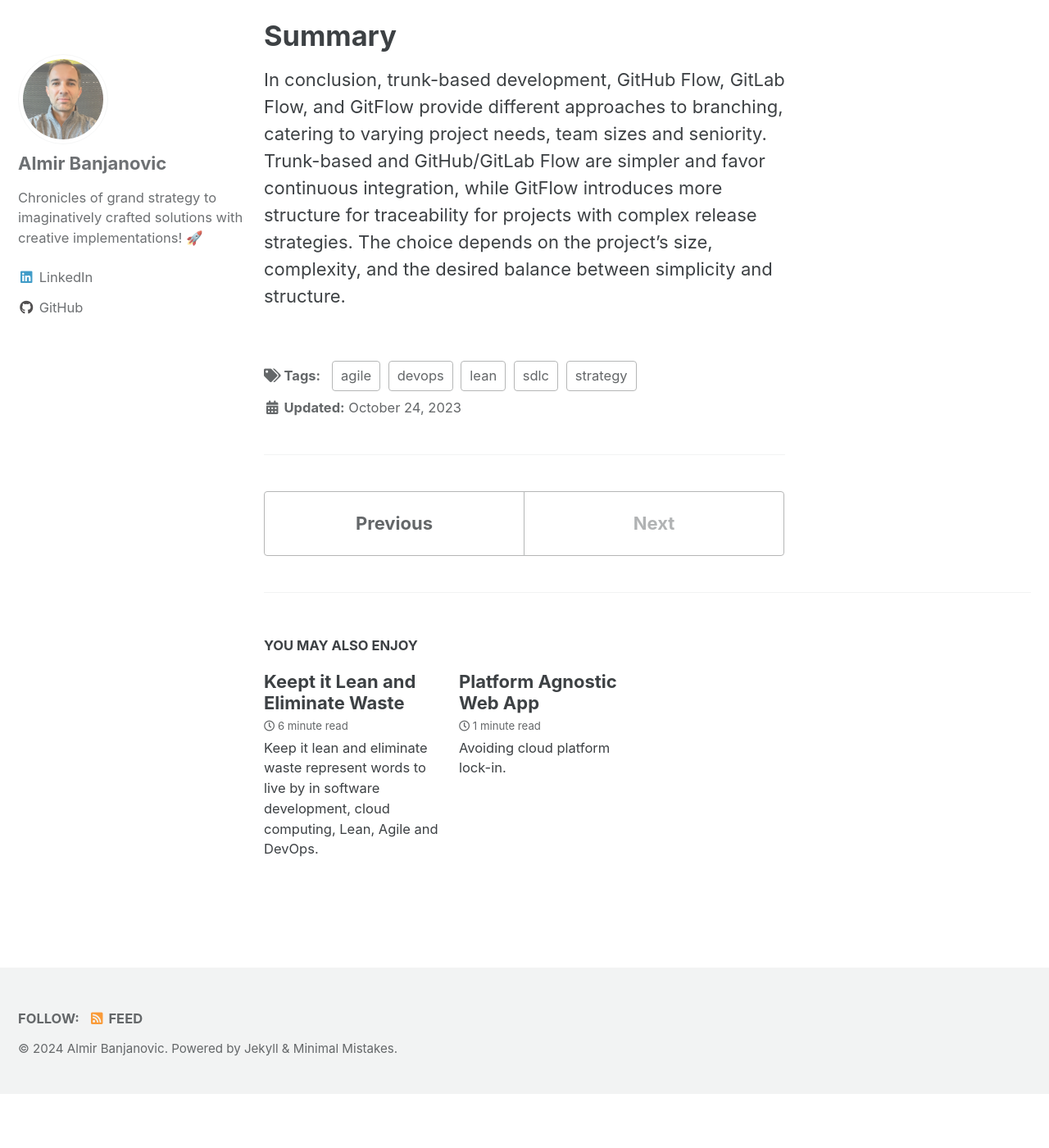
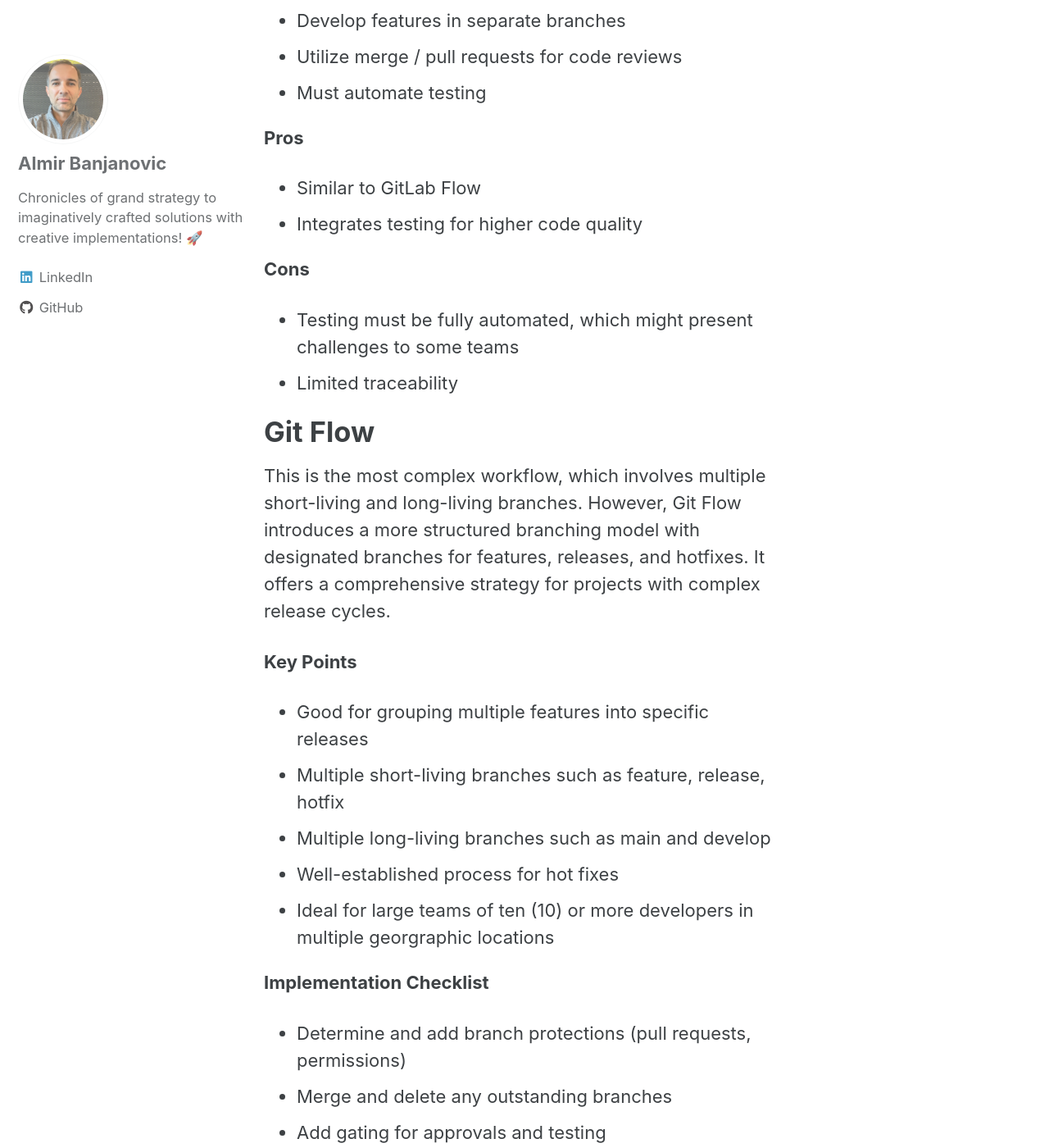
Before and after one commit to almirbanjanovic/roadtocloud.github.io, a Jekyll site: the page built from _posts/2023-10-24-branching-strategies.md, in a window 1280 px wide and 1400 px high, scrolled down 4474 px. Shown: the whole window at 82% size. Built offline with Jekyll 4.4.1, drawn with Linux system fonts in a browser that asks for light colours; cached includes are drawn as plain includes; comment, search, counter and statistics services are not loaded; before the commit the page ends 5808 px from its top, so only the background shows below that; some of the changed text lies outside the part shown.

Commit message:
Update 2023-10-24-branching-strategies.md

```diff
--- a/_posts/2023-10-24-branching-strategies.md
+++ b/_posts/2023-10-24-branching-strategies.md
@@ -76,25 +76,59 @@ Similar to Trunk-based Development, GitHub Flow also revolves around a main bran
 
 
 # GitLab Flow
+GitLab Flow expands on and shares similarities with GitHub Flow above but places additional emphasis on automated testing. It involves feature branches, merge requests, and a continuous delivery approach.
+
+**Key Points**
+- Supports separate testing environment
+- Multiple long-living branches such as main, testing, production
+- Only short-lived branches are feature branches
+
+**Implementation Checklist**
+- Educate developers on workflow and explain similarity to GitLab Flow
+- Develop features in separate branches
+- Utilize merge / pull requests for code reviews
+- Must automate testing
+
+**Pros**
+- Similar to GitLab Flow
+- Integrates testing for higher code quality
+
+**Cons**
+- Testing must be fully automated, which might present challenges to some teams
+- Limited traceability
 
 
+# Git Flow
+This is the most complex workflow, which involves multiple short-living and long-living branches.  However, Git Flow introduces a more structured branching model with designated branches for features, releases, and hotfixes. It offers a comprehensive strategy for projects with complex release cycles.
+
 **Key Points**
+- Good for grouping multiple features into specific releases
+- Multiple short-living branches such as feature, release, hotfix
+- Multiple long-living branches such as main and develop
+- Well-established process for hot fixes
+- Ideal for large teams of ten (10) or more developers in multiple georgraphic locations
 
 **Implementation Checklist**
+- Determine and add branch protections (pull requests, permissions)
+- Merge and delete any outstanding branches
+- Add gating for approvals and testing
+- Pick main and develop branches
 
 **Pros**
+- Great for specific testing and compliance requirements
+- Supports managing multiple versions
+- Great traceability between features and branches
+- Works well with large teams with sub-teams across different time zones
+- Can bundle multiple features in one release
 
 **Cons**
+- Very complex process
+- Very high learning curve
+- May require dedicated release manager
+- Merge conflicts are frequent and complicated
+- Merge conflicts require line-by-line resolution
+- Difficult and long path to production
 
-# Git Flow
-
-**Key Points**
-
-**Implementation Checklist**
-
-**Pros**
-
-**Cons**
 
 # Summary
 In conclusion, trunk-based development, GitHub Flow, GitLab Flow, and GitFlow provide different approaches to branching, catering to varying project needs, team sizes and seniority. Trunk-based and GitHub/GitLab Flow are simpler and favor continuous integration, while GitFlow introduces more structure for traceability for projects with complex release strategies. The choice depends on the project's size, complexity, and the desired balance between simplicity and structure.
```
